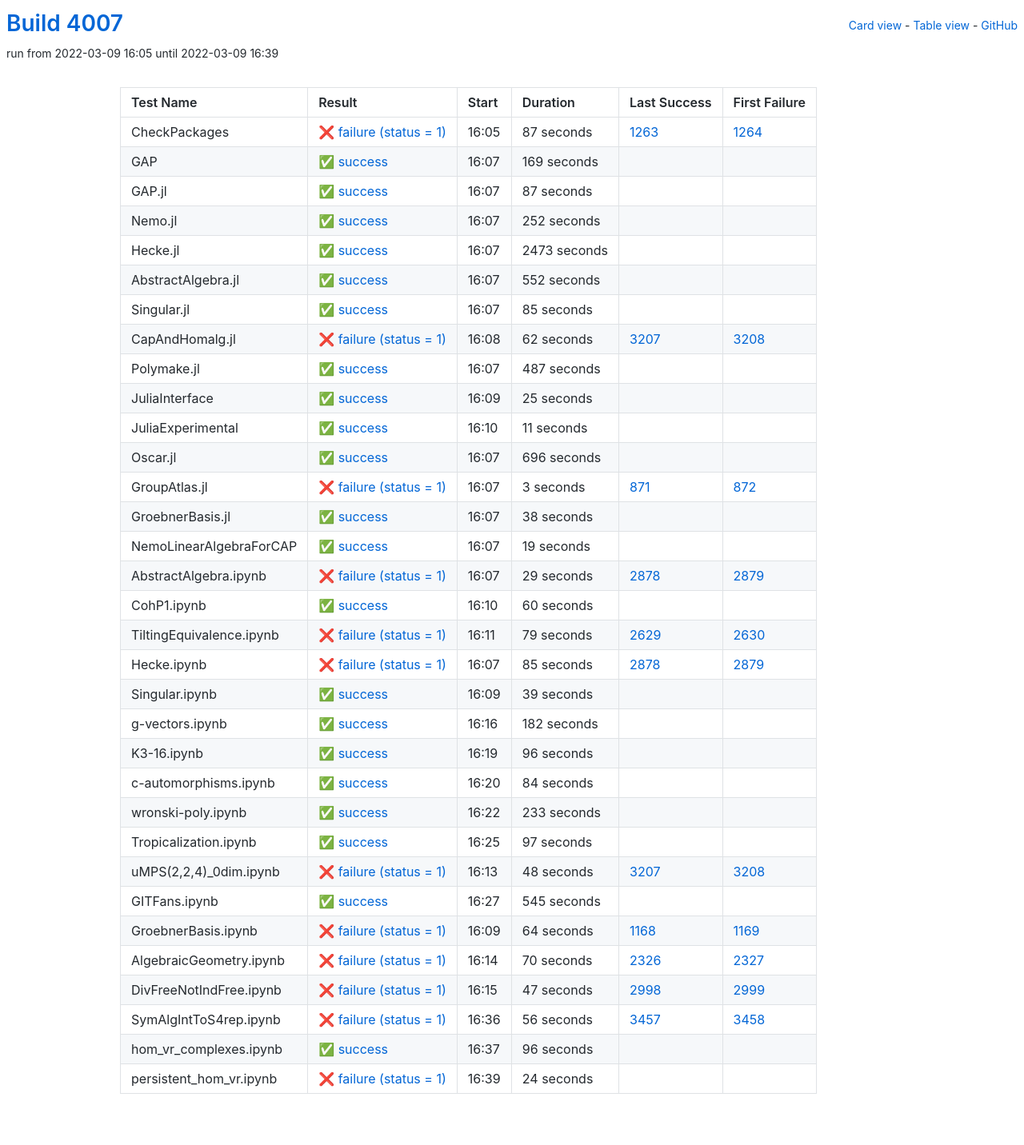
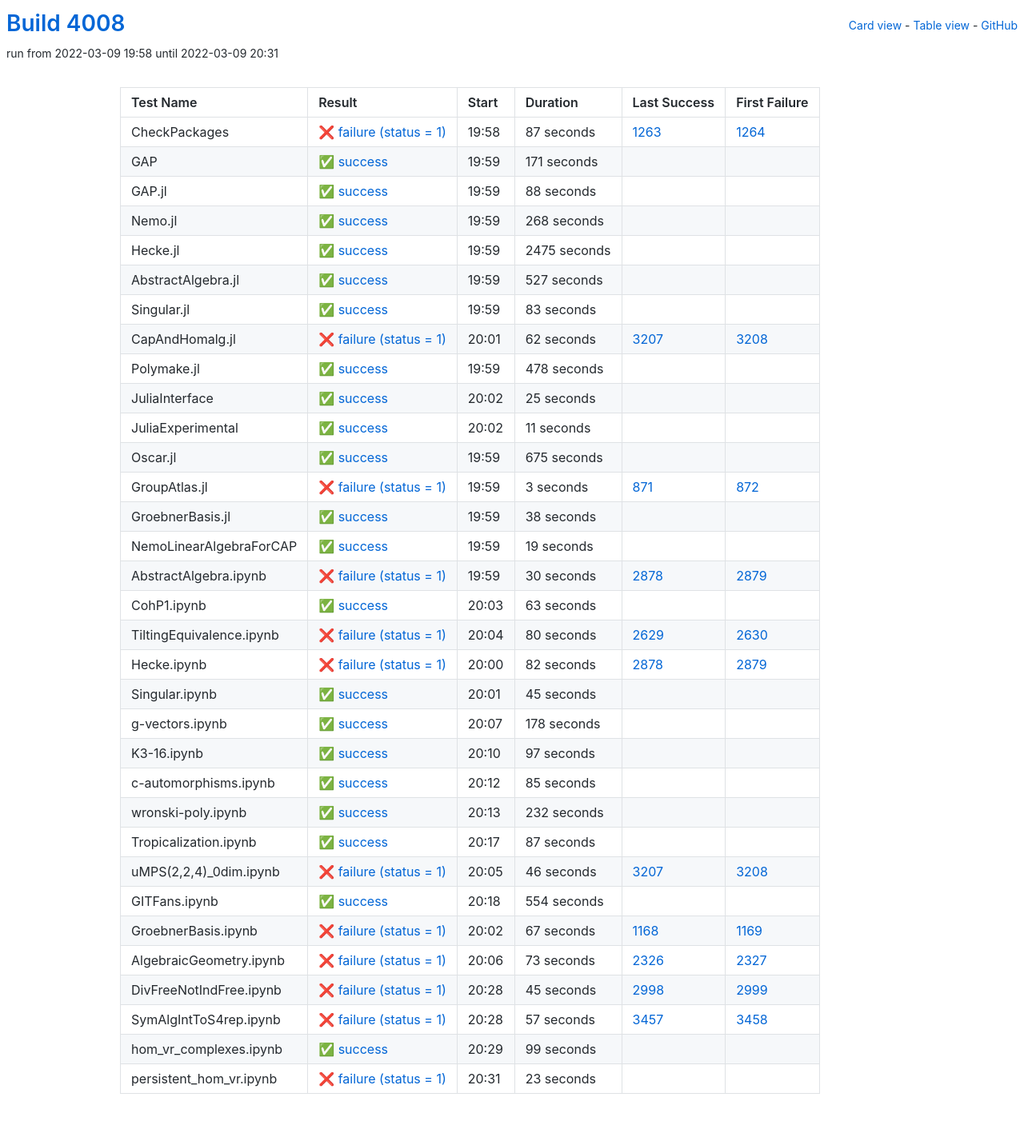
Before and after one commit to oscar-system/oscar-ci-status-stable, a Jekyll site: the page built from table.html, in a window 1280 px wide. Shown: the whole page at 80% size. Built offline with Jekyll 4.4.1, drawn with Linux system fonts in a browser that asks for light colours.

Commit message:
Build #4008

```diff
--- a/_data/ci.yml
+++ b/_data/ci.yml
@@ -1,6 +1,6 @@
 ---
-build: 4007
-build_url: https://oscarci.mathematik.uni-kl.de/job/oscar-stable/4007/
+build: 4008
+build_url: https://oscarci.mathematik.uni-kl.de/job/oscar-stable/4008/
 job: oscar-stable
 organization: oscar-system
 repo: oscar-ci-status-stable
@@ -8,8 +8,8 @@ repourl: https://github.com/oscar-system/oscar-ci-status-stable
 tests:
 - name: CheckPackages
   id: checkpackages
-  log: https://oscarci.mathematik.uni-kl.de/job/oscar-stable/4007/artifact/logs/build-4007/CheckPackages.log
-  start: 2022-03-09 16:05
+  log: https://oscarci.mathematik.uni-kl.de/job/oscar-stable/4008/artifact/logs/build-4008/CheckPackages.log
+  start: 2022-03-09 19:58
   success: false
   exitcode: 1
   status: failure
@@ -20,80 +20,80 @@ tests:
   first_failure_url: https://oscarci.mathematik.uni-kl.de/job/oscar-stable/1264/
 - name: GAP
   id: gap
-  log: https://oscarci.mathematik.uni-kl.de/job/oscar-stable/4007/artifact/logs/build-4007/GAP.log
-  start: 2022-03-09 16:07
+  log: https://oscarci.mathematik.uni-kl.de/job/oscar-stable/4008/artifact/logs/build-4008/GAP.log
+  start: 2022-03-09 19:59
   success: true
   exitcode: 0
   status: success
-  duration: 169
+  duration: 171
   last_success: false
   last_success_url:
   first_failure: false
   first_failure_url:
 - name: GAP.jl
   id: gap-jl
-  log: https://oscarci.mathematik.uni-kl.de/job/oscar-stable/4007/artifact/logs/build-4007/GAP.jl.log
-  start: 2022-03-09 16:07
+  log: https://oscarci.mathematik.uni-kl.de/job/oscar-stable/4008/artifact/logs/build-4008/GAP.jl.log
+  start: 2022-03-09 19:59
   success: true
   exitcode: 0
   status: success
-  duration: 87
+  duration: 88
   last_success: false
   last_success_url:
   first_failure: false
   first_failure_url:
 - name: Nemo.jl
   id: nemo-jl
-  log: https://oscarci.mathematik.uni-kl.de/job/oscar-stable/4007/artifact/logs/build-4007/Nemo.jl.log
-  start: 2022-03-09 16:07
+  log: https://oscarci.mathematik.uni-kl.de/job/oscar-stable/4008/artifact/logs/build-4008/Nemo.jl.log
+  start: 2022-03-09 19:59
   success: true
   exitcode: 0
   status: success
-  duration: 252
+  duration: 268
   last_success: false
   last_success_url:
   first_failure: false
   first_failure_url:
 - name: Hecke.jl
   id: hecke-jl
-  log: https://oscarci.mathematik.uni-kl.de/job/oscar-stable/4007/artifact/logs/build-4007/Hecke.jl.log
-  start: 2022-03-09 16:07
+  log: https://oscarci.mathematik.uni-kl.de/job/oscar-stable/4008/artifact/logs/build-4008/Hecke.jl.log
+  start: 2022-03-09 19:59
   success: true
   exitcode: 0
   status: success
-  duration: 2473
+  duration: 2475
   last_success: false
   last_success_url:
   first_failure: false
   first_failure_url:
 - name: AbstractAlgebra.jl
   id: abstractalgebra-jl
-  log: https://oscarci.mathematik.uni-kl.de/job/oscar-stable/4007/artifact/logs/build-4007/AbstractAlgebra.jl.log
-  start: 2022-03-09 16:07
+  log: https://oscarci.mathematik.uni-kl.de/job/oscar-stable/4008/artifact/logs/build-4008/AbstractAlgebra.jl.log
+  start: 2022-03-09 19:59
   success: true
   exitcode: 0
   status: success
-  duration: 552
+  duration: 527
   last_success: false
   last_success_url:
   first_failure: false
   first_failure_url:
 - name: Singular.jl
   id: singular-jl
-  log: https://oscarci.mathematik.uni-kl.de/job/oscar-stable/4007/artifact/logs/build-4007/Singular.jl.log
-  start: 2022-03-09 16:07
+  log: https://oscarci.mathematik.uni-kl.de/job/oscar-stable/4008/artifact/logs/build-4008/Singular.jl.log
+  start: 2022-03-09 19:59
   success: true
   exitcode: 0
   status: success
-  duration: 85
+  duration: 83
   last_success: false
   last_success_url:
   first_failure: false
   first_failure_url:
 - name: CapAndHomalg.jl
   id: capandhomalg-jl
-  log: https://oscarci.mathematik.uni-kl.de/job/oscar-stable/4007/artifact/logs/build-4007/CapAndHomalg.jl.log
-  start: 2022-03-09 16:08
+  log: https://oscarci.mathematik.uni-kl.de/job/oscar-stable/4008/artifact/logs/build-4008/CapAndHomalg.jl.log
+  start: 2022-03-09 20:01
   success: false
   exitcode: 1
   status: failure
@@ -104,20 +104,20 @@ tests:
   first_failure_url: https://oscarci.mathematik.uni-kl.de/job/oscar-stable/3208/
 - name: Polymake.jl
   id: polymake-jl
-  log: https://oscarci.mathematik.uni-kl.de/job/oscar-stable/4007/artifact/logs/build-4007/Polymake.jl.log
-  start: 2022-03-09 16:07
+  log: https://oscarci.mathematik.uni-kl.de/job/oscar-stable/4008/artifact/logs/build-4008/Polymake.jl.log
+  start: 2022-03-09 19:59
   success: true
   exitcode: 0
   status: success
-  duration: 487
+  duration: 478
   last_success: false
   last_success_url:
   first_failure: false
   first_failure_url:
 - name: JuliaInterface
   id: juliainterface
-  log: https://oscarci.mathematik.uni-kl.de/job/oscar-stable/4007/artifact/logs/build-4007/JuliaInterface.log
-  start: 2022-03-09 16:09
+  log: https://oscarci.mathematik.uni-kl.de/job/oscar-stable/4008/artifact/logs/build-4008/JuliaInterface.log
+  start: 2022-03-09 20:02
   success: true
   exitcode: 0
   status: success
@@ -128,8 +128,8 @@ tests:
   first_failure_url:
 - name: JuliaExperimental
   id: juliaexperimental
-  log: https://oscarci.mathematik.uni-kl.de/job/oscar-stable/4007/artifact/logs/build-4007/JuliaExperimental.log
-  start: 2022-03-09 16:10
+  log: https://oscarci.mathematik.uni-kl.de/job/oscar-stable/4008/artifact/logs/build-4008/JuliaExperimental.log
+  start: 2022-03-09 20:02
   success: true
   exitcode: 0
   status: success
@@ -140,20 +140,20 @@ tests:
   first_failure_url:
 - name: Oscar.jl
   id: oscar-jl
-  log: https://oscarci.mathematik.uni-kl.de/job/oscar-stable/4007/artifact/logs/build-4007/Oscar.jl.log
-  start: 2022-03-09 16:07
+  log: https://oscarci.mathematik.uni-kl.de/job/oscar-stable/4008/artifact/logs/build-4008/Oscar.jl.log
+  start: 2022-03-09 19:59
   success: true
   exitcode: 0
   status: success
-  duration: 696
+  duration: 675
   last_success: false
   last_success_url:
   first_failure: false
   first_failure_url:
 - name: GroupAtlas.jl
   id: groupatlas-jl
-  log: https://oscarci.mathematik.uni-kl.de/job/oscar-stable/4007/artifact/logs/build-4007/GroupAtlas.jl.log
-  start: 2022-03-09 16:07
+  log: https://oscarci.mathematik.uni-kl.de/job/oscar-stable/4008/artifact/logs/build-4008/GroupAtlas.jl.log
+  start: 2022-03-09 19:59
   success: false
   exitcode: 1
   status: failure
@@ -164,8 +164,8 @@ tests:
   first_failure_url: https://oscarci.mathematik.uni-kl.de/job/oscar-stable/872/
 - name: GroebnerBasis.jl
   id: groebnerbasis-jl
-  log: https://oscarci.mathematik.uni-kl.de/job/oscar-stable/4007/artifact/logs/build-4007/GroebnerBasis.jl.log
-  start: 2022-03-09 16:07
+  log: https://oscarci.mathematik.uni-kl.de/job/oscar-stable/4008/artifact/logs/build-4008/GroebnerBasis.jl.log
+  start: 2022-03-09 19:59
   success: true
   exitcode: 0
   status: success
@@ -176,8 +176,8 @@ tests:
   first_failure_url:
 - name: NemoLinearAlgebraForCAP
   id: nemolinearalgebraforcap
-  log: https://oscarci.mathematik.uni-kl.de/job/oscar-stable/4007/artifact/logs/build-4007/NemoLinearAlgebraForCAP.log
-  start: 2022-03-09 16:07
+  log: https://oscarci.mathematik.uni-kl.de/job/oscar-stable/4008/artifact/logs/build-4008/NemoLinearAlgebraForCAP.log
+  start: 2022-03-09 19:59
   success: true
   exitcode: 0
   status: success
@@ -188,116 +188,80 @@ tests:
   first_failure_url:
 - name: AbstractAlgebra.ipynb
   id: abstractalgebra-ipynb
-  log: https://oscarci.mathematik.uni-kl.de/job/oscar-stable/4007/artifact/logs/build-4007/AbstractAlgebra.ipynb.log
-  start: 2022-03-09 16:07
+  log: https://oscarci.mathematik.uni-kl.de/job/oscar-stable/4008/artifact/logs/build-4008/AbstractAlgebra.ipynb.log
+  start: 2022-03-09 19:59
   success: false
   exitcode: 1
   status: failure
-  duration: 29
+  duration: 30
   last_success: 2878
   last_success_url: https://oscarci.mathematik.uni-kl.de/job/oscar-stable/2878/
   first_failure: 2879
   first_failure_url: https://oscarci.mathematik.uni-kl.de/job/oscar-stable/2879/
 - name: CohP1.ipynb
   id: cohp1-ipynb
-  log: https://oscarci.mathematik.uni-kl.de/job/oscar-stable/4007/artifact/logs/build-4007/CohP1.ipynb.log
-  start: 2022-03-09 16:10
+  log: https://oscarci.mathematik.uni-kl.de/job/oscar-stable/4008/artifact/logs/build-4008/CohP1.ipynb.log
+  start: 2022-03-09 20:03
   success: true
   exitcode: 0
   status: success
-  duration: 60
+  duration: 63
   last_success: false
   last_success_url:
   first_failure: false
   first_failure_url:
 - name: TiltingEquivalence.ipynb
   id: tiltingequivalence-ipynb
-  log: https://oscarci.mathematik.uni-kl.de/job/oscar-stable/4007/artifact/logs/build-4007/TiltingEquivalence.ipynb.log
-  start: 2022-03-09 16:11
+  log: https://oscarci.mathematik.uni-kl.de/job/oscar-stable/4008/artifact/logs/build-4008/TiltingEquivalence.ipynb.log
+  start: 2022-03-09 20:04
   success: false
   exitcode: 1
   status: failure
-  duration: 79
+  duration: 80
   last_success: 2629
   last_success_url: https://oscarci.mathematik.uni-kl.de/job/oscar-stable/2629/
   first_failure: 2630
   first_failure_url: https://oscarci.mathematik.uni-kl.de/job/oscar-stable/2630/
 - name: Hecke.ipynb
   id: hecke-ipynb
-  log: https://oscarci.mathematik.uni-kl.de/job/oscar-stable/4007/artifact/logs/build-4007/Hecke.ipynb.log
-  start: 2022-03-09 16:07
+  log: https://oscarci.mathematik.uni-kl.de/job/oscar-stable/4008/artifact/logs/build-4008/Hecke.ipynb.log
+  start: 2022-03-09 20:00
   success: false
   exitcode: 1
   status: failure
-  duration: 85
+  duration: 82
   last_success: 2878
   last_success_url: https://oscarci.mathematik.uni-kl.de/job/oscar-stable/2878/
   first_failure: 2879
   first_failure_url: https://oscarci.mathematik.uni-kl.de/job/oscar-stable/2879/
 - name: Singular.ipynb
   id: singular-ipynb
-  log: https://oscarci.mathematik.uni-kl.de/job/oscar-stable/4007/artifact/logs/build-4007/Singular.ipynb.log
-  start: 2022-03-09 16:09
+  log: https://oscarci.mathematik.uni-kl.de/job/oscar-stable/4008/artifact/logs/build-4008/Singular.ipynb.log
+  start: 2022-03-09 20:01
   success: true
   exitcode: 0
   status: success
-  duration: 39
+  duration: 45
   last_success: false
   last_success_url:
   first_failure: false
   first_failure_url:
 - name: g-vectors.ipynb
   id: g-vectors-ipynb
-  log: https://oscarci.mathematik.uni-kl.de/job/oscar-stable/4007/artifact/logs/build-4007/g-vectors.ipynb.log
-  start: 2022-03-09 16:16
+  log: https://oscarci.mathematik.uni-kl.de/job/oscar-stable/4008/artifact/logs/build-4008/g-vectors.ipynb.log
+  start: 2022-03-09 20:07
   success: true
   exitcode: 0
   status: success
-  duration: 182
+  duration: 178
   last_success: false
   last_success_url:
   first_failure: false
   first_failure_url:
 - name: K3-16.ipynb
   id: k3-16-ipynb
-  log: https://oscarci.mathematik.uni-kl.de/job/oscar-stable/4007/artifact/logs/build-4007/K3-16.ipynb.log
-  start: 2022-03-09 16:19
-  success: true
-  exitcode: 0
-  status: success
-  duration: 96
-  last_success: false
-  last_success_url:
-  first_failure: false
-  first_failure_url:
-- name: c-automorphisms.ipynb
-  id: c-automorphisms-ipynb
-  log: https://oscarci.mathematik.uni-kl.de/job/oscar-stable/4007/artifact/logs/build-4007/c-automorphisms.ipynb.log
-  start: 2022-03-09 16:20
-  success: true
-  exitcode: 0
-  status: success
-  duration: 84
-  last_success: false
-  last_success_url:
-  first_failure: false
-  first_failure_url:
-- name: wronski-poly.ipynb
-  id: wronski-poly-ipynb
-  log: https://oscarci.mathematik.uni-kl.de/job/oscar-stable/4007/artifact/logs/build-4007/wronski-poly.ipynb.log
-  start: 2022-03-09 16:22
-  success: true
-  exitcode: 0
-  status: success
-  duration: 233
-  last_success: false
-  last_success_url:
-  first_failure: false
-  first_failure_url:
-- name: Tropicalization.ipynb
-  id: tropicalization-ipynb
-  log: https://oscarci.mathematik.uni-kl.de/job/oscar-stable/4007/artifact/logs/build-4007/Tropicalization.ipynb.log
-  start: 2022-03-09 16:25
+  log: https://oscarci.mathematik.uni-kl.de/job/oscar-stable/4008/artifact/logs/build-4008/K3-16.ipynb.log
+  start: 2022-03-09 20:10
   success: true
   exitcode: 0
   status: success
@@ -306,98 +270,134 @@ tests:
   last_success_url:
   first_failure: false
   first_failure_url:
+- name: c-automorphisms.ipynb
+  id: c-automorphisms-ipynb
+  log: https://oscarci.mathematik.uni-kl.de/job/oscar-stable/4008/artifact/logs/build-4008/c-automorphisms.ipynb.log
+  start: 2022-03-09 20:12
+  success: true
+  exitcode: 0
+  status: success
+  duration: 85
+  last_success: false
+  last_success_url:
+  first_failure: false
+  first_failure_url:
+- name: wronski-poly.ipynb
+  id: wronski-poly-ipynb
+  log: https://oscarci.mathematik.uni-kl.de/job/oscar-stable/4008/artifact/logs/build-4008/wronski-poly.ipynb.log
+  start: 2022-03-09 20:13
+  success: true
+  exitcode: 0
+  status: success
+  duration: 232
+  last_success: false
+  last_success_url:
+  first_failure: false
+  first_failure_url:
+- name: Tropicalization.ipynb
+  id: tropicalization-ipynb
+  log: https://oscarci.mathematik.uni-kl.de/job/oscar-stable/4008/artifact/logs/build-4008/Tropicalization.ipynb.log
+  start: 2022-03-09 20:17
+  success: true
+  exitcode: 0
+  status: success
+  duration: 87
+  last_success: false
+  last_success_url:
+  first_failure: false
+  first_failure_url:
 - name: uMPS(2,2,4)_0dim.ipynb
   id: umps-2-2-4-0dim-ipynb
-  log: https://oscarci.mathematik.uni-kl.de/job/oscar-stable/4007/artifact/logs/build-4007/uMPS-2-2-4-_0dim.ipynb.log
-  start: 2022-03-09 16:13
+  log: https://oscarci.mathematik.uni-kl.de/job/oscar-stable/4008/artifact/logs/build-4008/uMPS-2-2-4-_0dim.ipynb.log
+  start: 2022-03-09 20:05
   success: false
   exitcode: 1
   status: failure
-  duration: 48
+  duration: 46
   last_success: 3207
   last_success_url: https://oscarci.mathematik.uni-kl.de/job/oscar-stable/3207/
   first_failure: 3208
   first_failure_url: https://oscarci.mathematik.uni-kl.de/job/oscar-stable/3208/
 - name: GITFans.ipynb
   id: gitfans-ipynb
-  log: https://oscarci.mathematik.uni-kl.de/job/oscar-stable/4007/artifact/logs/build-4007/GITFans.ipynb.log
-  start: 2022-03-09 16:27
+  log: https://oscarci.mathematik.uni-kl.de/job/oscar-stable/4008/artifact/logs/build-4008/GITFans.ipynb.log
+  start: 2022-03-09 20:18
   success: true
   exitcode: 0
   status: success
-  duration: 545
+  duration: 554
   last_success: false
   last_success_url:
   first_failure: false
   first_failure_url:
 - name: GroebnerBasis.ipynb
   id: groebnerbasis-ipynb
-  log: https://oscarci.mathematik.uni-kl.de/job/oscar-stable/4007/artifact/logs/build-4007/GroebnerBasis.ipynb.log
-  start: 2022-03-09 16:09
+  log: https://oscarci.mathematik.uni-kl.de/job/oscar-stable/4008/artifact/logs/build-4008/GroebnerBasis.ipynb.log
+  start: 2022-03-09 20:02
   success: false
   exitcode: 1
   status: failure
-  duration: 64
+  duration: 67
   last_success: 1168
   last_success_url: https://oscarci.mathematik.uni-kl.de/job/oscar-stable/1168/
   first_failure: 1169
   first_failure_url: https://oscarci.mathematik.uni-kl.de/job/oscar-stable/1169/
 - name: AlgebraicGeometry.ipynb
   id: algebraicgeometry-ipynb
-  log: https://oscarci.mathematik.uni-kl.de/job/oscar-stable/4007/artifact/logs/build-4007/AlgebraicGeometry.ipynb.log
-  start: 2022-03-09 16:14
+  log: https://oscarci.mathematik.uni-kl.de/job/oscar-stable/4008/artifact/logs/build-4008/AlgebraicGeometry.ipynb.log
+  start: 2022-03-09 20:06
   success: false
   exitcode: 1
   status: failure
-  duration: 70
+  duration: 73
   last_success: 2326
   last_success_url: https://oscarci.mathematik.uni-kl.de/job/oscar-stable/2326/
   first_failure: 2327
   first_failure_url: https://oscarci.mathematik.uni-kl.de/job/oscar-stable/2327/
 - name: DivFreeNotIndFree.ipynb
   id: divfreenotindfree-ipynb
-  log: https://oscarci.mathematik.uni-kl.de/job/oscar-stable/4007/artifact/logs/build-4007/DivFreeNotIndFree.ipynb.log
-  start: 2022-03-09 16:15
+  log: https://oscarci.mathematik.uni-kl.de/job/oscar-stable/4008/artifact/logs/build-4008/DivFreeNotIndFree.ipynb.log
+  start: 2022-03-09 20:28
   success: false
   exitcode: 1
   status: failure
-  duration: 47
+  duration: 45
   last_success: 2998
   last_success_url: https://oscarci.mathematik.uni-kl.de/job/oscar-stable/2998/
   first_failure: 2999
   first_failure_url: https://oscarci.mathematik.uni-kl.de/job/oscar-stable/2999/
 - name: SymAlgIntToS4rep.ipynb
   id: symalginttos4rep-ipynb
-  log: https://oscarci.mathematik.uni-kl.de/job/oscar-stable/4007/artifact/logs/build-4007/SymAlgIntToS4rep.ipynb.log
-  start: 2022-03-09 16:36
+  log: https://oscarci.mathematik.uni-kl.de/job/oscar-stable/4008/artifact/logs/build-4008/SymAlgIntToS4rep.ipynb.log
+  start: 2022-03-09 20:28
   success: false
   exitcode: 1
   status: failure
-  duration: 56
+  duration: 57
   last_success: 3457
   last_success_url: https://oscarci.mathematik.uni-kl.de/job/oscar-stable/3457/
   first_failure: 3458
   first_failure_url: https://oscarci.mathematik.uni-kl.de/job/oscar-stable/3458/
 - name: hom_vr_complexes.ipynb
   id: hom-vr-complexes-ipynb
-  log: https://oscarci.mathematik.uni-kl.de/job/oscar-stable/4007/artifact/logs/build-4007/hom_vr_complexes.ipynb.log
-  start: 2022-03-09 16:37
+  log: https://oscarci.mathematik.uni-kl.de/job/oscar-stable/4008/artifact/logs/build-4008/hom_vr_complexes.ipynb.log
+  start: 2022-03-09 20:29
   success: true
   exitcode: 0
   status: success
-  duration: 96
+  duration: 99
   last_success: false
   last_success_url:
   first_failure: false
   first_failure_url:
 - name: persistent_hom_vr.ipynb
   id: persistent-hom-vr-ipynb
-  log: https://oscarci.mathematik.uni-kl.de/job/oscar-stable/4007/artifact/logs/build-4007/persistent_hom_vr.ipynb.log
-  start: 2022-03-09 16:39
+  log: https://oscarci.mathematik.uni-kl.de/job/oscar-stable/4008/artifact/logs/build-4008/persistent_hom_vr.ipynb.log
+  start: 2022-03-09 20:31
   success: false
   exitcode: 1
   status: failure
-  duration: 24
+  duration: 23
   last_success: false
   last_success_url:
   first_failure: false
```
Also changed, not shown: README.md.
